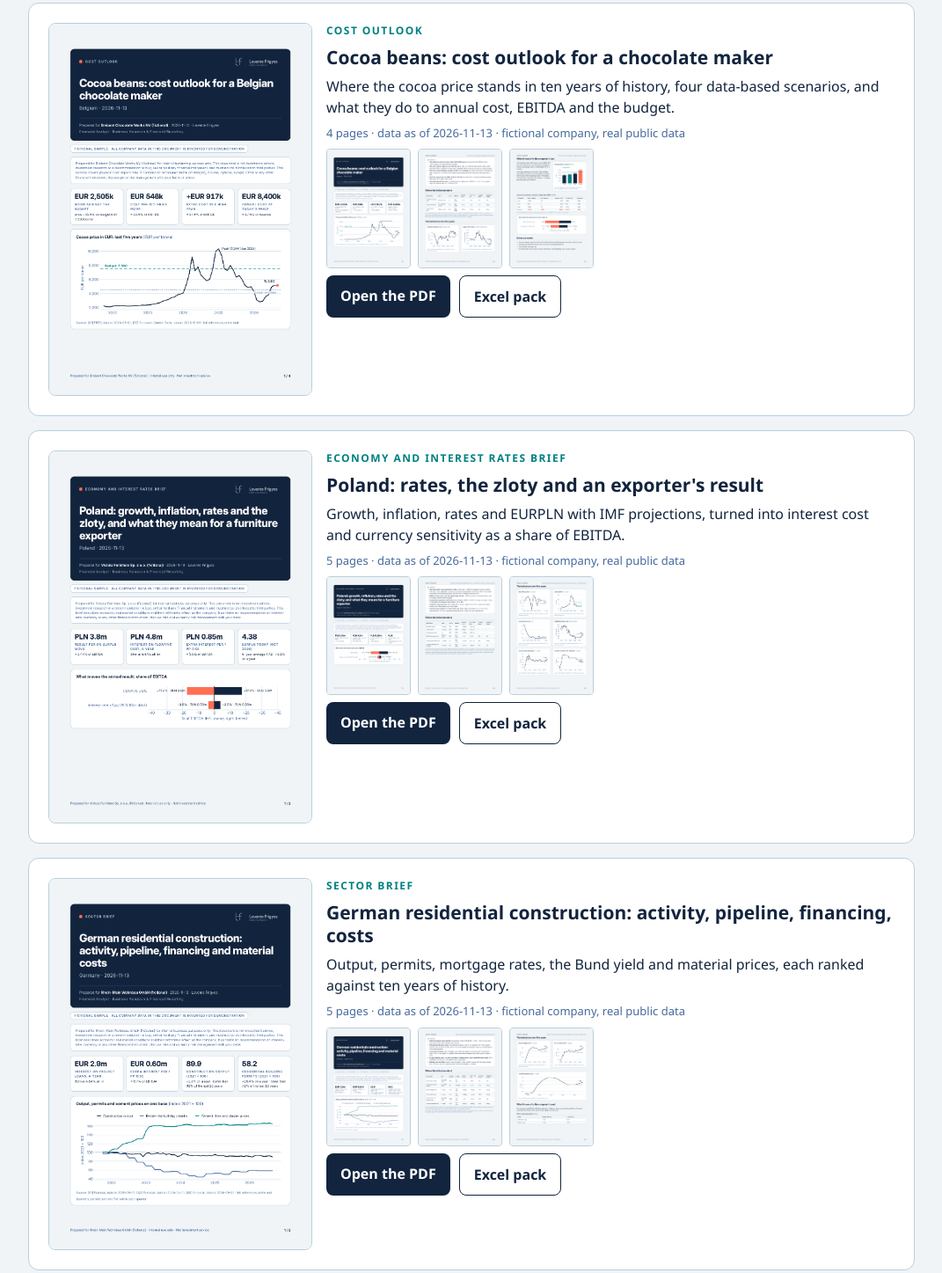
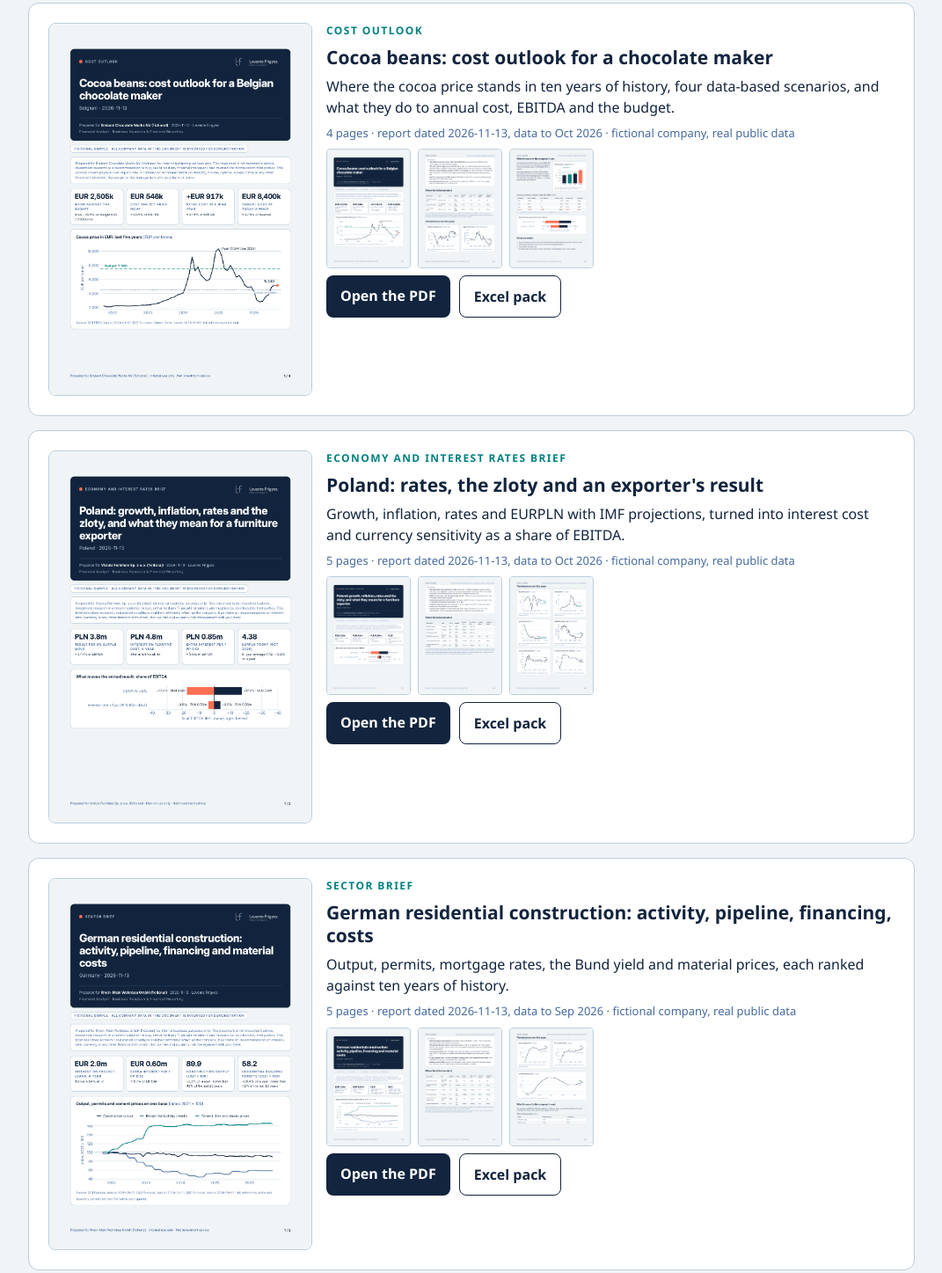
Before and after one commit to lfrigyes/client-intake, a plain HTML site: page samples.html in a window 1280 px wide. Shown: the part 255-1702 px from the top of the page at 88% size, without its empty margins (104-1175 px from the left). Drawn offline with Linux system fonts and the light colour scheme.

Commit message:
Samples page: data month
Co-Authored-By: Claude Opus 5.5 <noreply@anthropic.com>

```diff
--- a/samples.html
+++ b/samples.html
@@ -26,19 +26,19 @@ footer{text-align:center;font-size:13px;color:#466A9D;padding:8px 0 24px}
 <p>Four sample briefs on real, current public data. The companies are fictional; every market figure is sourced, and each brief turns it into the company's own cost, interest bill and margin. <a href="index.html">Back to the services</a></p></header>
 <article class="s"><div class="hero"><img src="samples/cocoa-cost-outlook_p1.png" alt="First page of the sample" loading="lazy"></div>
 <div class="txt"><p class="pk">Cost outlook</p><h2>Cocoa beans: cost outlook for a chocolate maker</h2><p>Where the cocoa price stands in ten years of history, four data-based scenarios, and what they do to annual cost, EBITDA and the budget.</p>
-<p class="meta">4 pages · data as of 2026-11-13 · fictional company, real public data</p>
+<p class="meta">4 pages · report dated 2026-11-13, data to Oct 2026 · fictional company, real public data</p>
 <div class="th"><a href="samples/cocoa-cost-outlook_p1.png" target="_blank" rel="noopener"><img src="samples/cocoa-cost-outlook_p1.png" alt="Page 1" loading="lazy" width="150"></a><a href="samples/cocoa-cost-outlook_p2.png" target="_blank" rel="noopener"><img src="samples/cocoa-cost-outlook_p2.png" alt="Page 2" loading="lazy" width="150"></a><a href="samples/cocoa-cost-outlook_p3.png" target="_blank" rel="noopener"><img src="samples/cocoa-cost-outlook_p3.png" alt="Page 3" loading="lazy" width="150"></a></div>
 <p class="act"><a class="btn" href="samples/cocoa-cost-outlook.pdf" target="_blank" rel="noopener">Open the PDF</a><a class="btn ghost" href="samples/cocoa-cost-outlook.xlsx">Excel pack</a></p></div></article><article class="s"><div class="hero"><img src="samples/poland-economy-and-rates_p1.png" alt="First page of the sample" loading="lazy"></div>
 <div class="txt"><p class="pk">Economy and interest rates brief</p><h2>Poland: rates, the zloty and an exporter&#x27;s result</h2><p>Growth, inflation, rates and EURPLN with IMF projections, turned into interest cost and currency sensitivity as a share of EBITDA.</p>
-<p class="meta">5 pages · data as of 2026-11-13 · fictional company, real public data</p>
+<p class="meta">5 pages · report dated 2026-11-13, data to Oct 2026 · fictional company, real public data</p>
 <div class="th"><a href="samples/poland-economy-and-rates_p1.png" target="_blank" rel="noopener"><img src="samples/poland-economy-and-rates_p1.png" alt="Page 1" loading="lazy" width="150"></a><a href="samples/poland-economy-and-rates_p2.png" target="_blank" rel="noopener"><img src="samples/poland-economy-and-rates_p2.png" alt="Page 2" loading="lazy" width="150"></a><a href="samples/poland-economy-and-rates_p3.png" target="_blank" rel="noopener"><img src="samples/poland-economy-and-rates_p3.png" alt="Page 3" loading="lazy" width="150"></a></div>
 <p class="act"><a class="btn" href="samples/poland-economy-and-rates.pdf" target="_blank" rel="noopener">Open the PDF</a><a class="btn ghost" href="samples/poland-economy-and-rates.xlsx">Excel pack</a></p></div></article><article class="s"><div class="hero"><img src="samples/german-residential-construction_p1.png" alt="First page of the sample" loading="lazy"></div>
 <div class="txt"><p class="pk">Sector brief</p><h2>German residential construction: activity, pipeline, financing, costs</h2><p>Output, permits, mortgage rates, the Bund yield and material prices, each ranked against ten years of history.</p>
-<p class="meta">5 pages · data as of 2026-11-13 · fictional company, real public data</p>
+<p class="meta">5 pages · report dated 2026-11-13, data to Sep 2026 · fictional company, real public data</p>
 <div class="th"><a href="samples/german-residential-construction_p1.png" target="_blank" rel="noopener"><img src="samples/german-residential-construction_p1.png" alt="Page 1" loading="lazy" width="150"></a><a href="samples/german-residential-construction_p2.png" target="_blank" rel="noopener"><img src="samples/german-residential-construction_p2.png" alt="Page 2" loading="lazy" width="150"></a><a href="samples/german-residential-construction_p3.png" target="_blank" rel="noopener"><img src="samples/german-residential-construction_p3.png" alt="Page 3" loading="lazy" width="150"></a></div>
 <p class="act"><a class="btn" href="samples/german-residential-construction.pdf" target="_blank" rel="noopener">Open the PDF</a><a class="btn ghost" href="samples/german-residential-construction.xlsx">Excel pack</a></p></div></article><article class="s"><div class="hero"><img src="samples/monthly-update-aluminium_p1.png" alt="First page of the sample" loading="lazy"></div>
 <div class="txt"><p class="pk">Monthly update</p><h2>Monthly update: aluminium, the koruna and rates</h2><p>What changed this month, what each move costs the company a year, and the metal price against budget.</p>
-<p class="meta">5 pages · data as of 2026-11-13 · fictional company, real public data</p>
+<p class="meta">5 pages · report dated 2026-11-13, data to Oct 2026 · fictional company, real public data</p>
 <div class="th"><a href="samples/monthly-update-aluminium_p1.png" target="_blank" rel="noopener"><img src="samples/monthly-update-aluminium_p1.png" alt="Page 1" loading="lazy" width="150"></a><a href="samples/monthly-update-aluminium_p2.png" target="_blank" rel="noopener"><img src="samples/monthly-update-aluminium_p2.png" alt="Page 2" loading="lazy" width="150"></a><a href="samples/monthly-update-aluminium_p3.png" target="_blank" rel="noopener"><img src="samples/monthly-update-aluminium_p3.png" alt="Page 3" loading="lazy" width="150"></a></div>
 <p class="act"><a class="btn" href="samples/monthly-update-aluminium.pdf" target="_blank" rel="noopener">Open the PDF</a><a class="btn ghost" href="samples/monthly-update-aluminium.xlsx">Excel pack</a></p></div></article>
 <div class="cta"><p>Want one for your business?</p><a class="btn" href="briefs.html">Send a short request</a></div>
```
